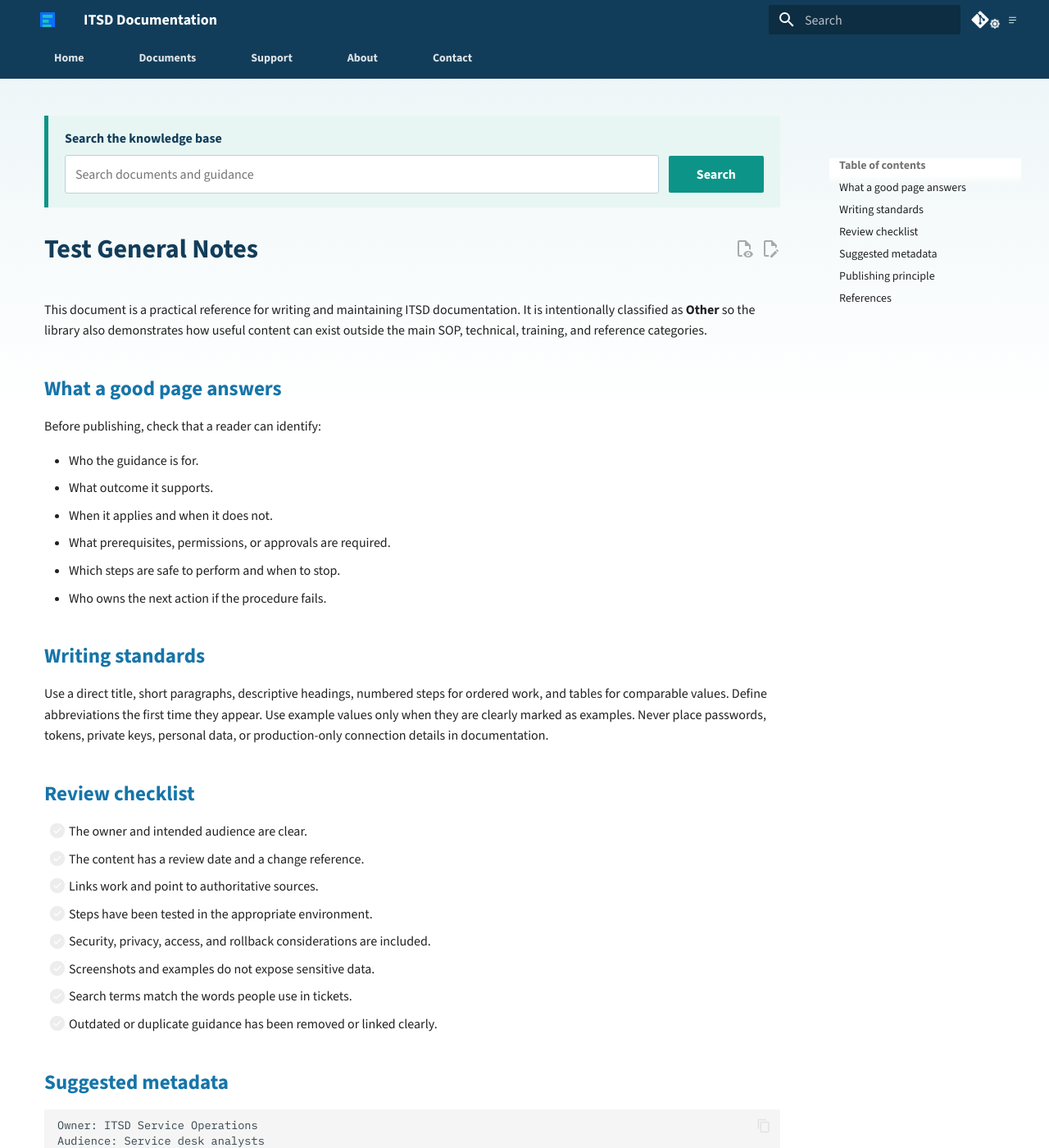
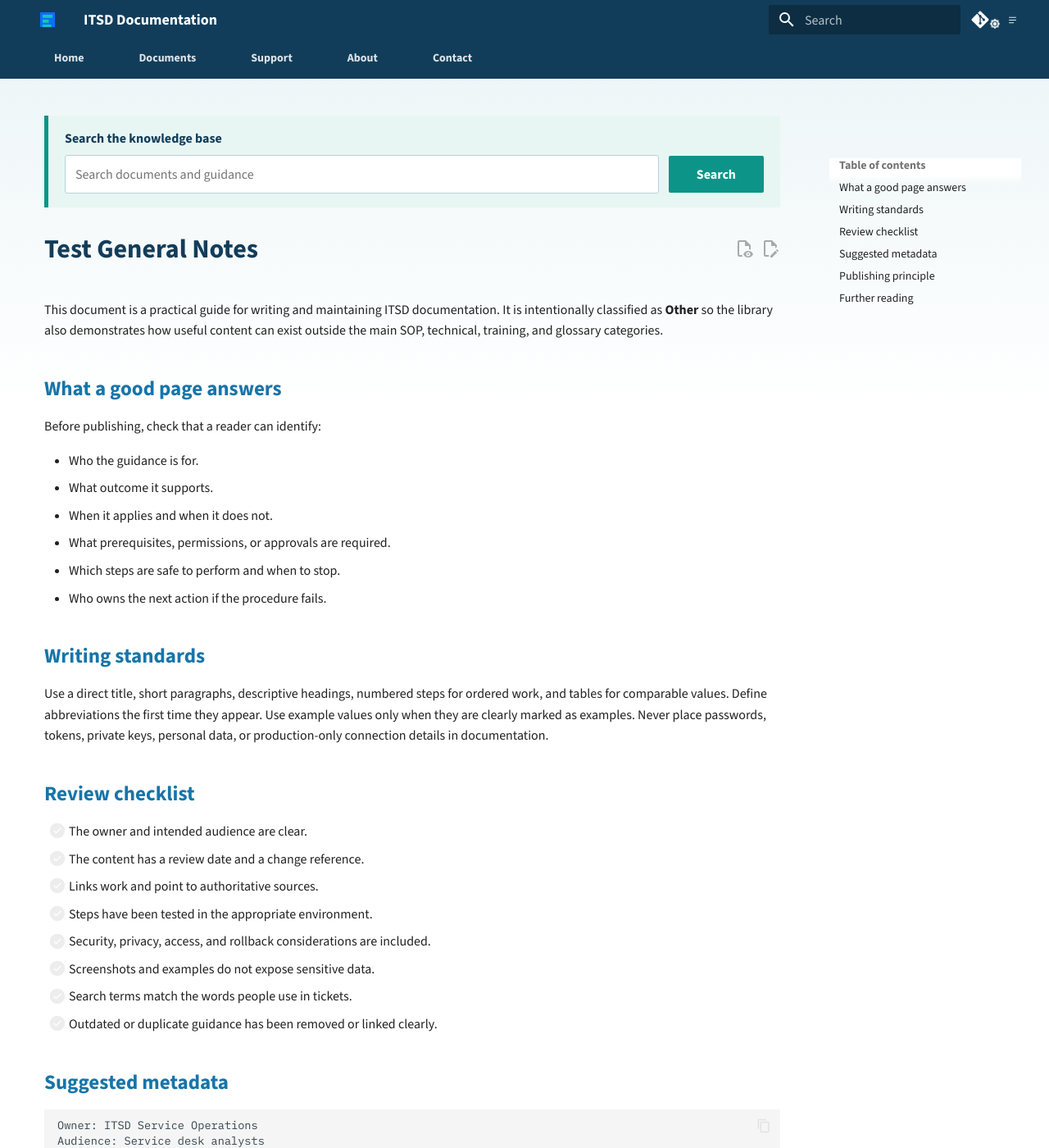
Before and after one commit to dgooding/mkdocs-basic, an MkDocs documentation site: the page built from docs/Test General Notes.md, in a window 1280 px wide and 1400 px high. Shown: the whole window at 82% size. Built offline with MkDocs 1.6.1 and Material for MkDocs 9.7.7, drawn with Linux system fonts in a browser that asks for light colours; comment, search, counter and statistics services are not loaded; some of the changed text lies outside the part shown.

Commit message:
docs: auto-update 2026-08-26 23:52:54

```diff
--- a/docs/Test General Notes.md
+++ b/docs/Test General Notes.md
@@ -1,6 +1,6 @@
 # Test General Notes
 
-This document is a practical reference for writing and maintaining ITSD documentation. It is intentionally classified as **Other** so the library also demonstrates how useful content can exist outside the main SOP, technical, training, and reference categories.
+This document is a practical guide for writing and maintaining ITSD documentation. It is intentionally classified as **Other** so the library also demonstrates how useful content can exist outside the main SOP, technical, training, and glossary categories.
 
 ## What a good page answers
 
@@ -44,7 +44,7 @@ Metadata is useful only when the team agrees where it belongs and who maintains
 
 Documentation is part of the operational control, not an afterthought. Update the page when the process changes, ask a colleague to test unclear steps, and use the support channel to report gaps. A short, accurate page is more valuable than a comprehensive page nobody can trust.
 
-## References
+## Further reading
 
 - [Microsoft technical writing guidance](https://learn.microsoft.com/en-us/style-guide/welcome/)
 - [Microsoft security documentation](https://learn.microsoft.com/en-us/security/)
```
